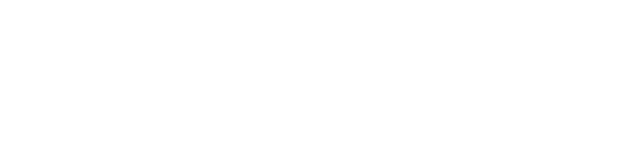
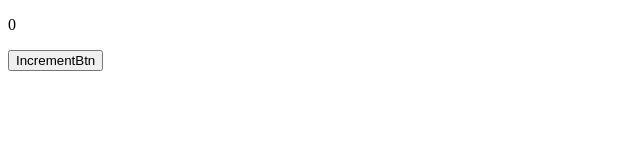
Before and after one commit to acciojob/increment-counter-KJanaki-12, a website: page main.html in a window 1280 px wide. Shown: the whole page, without its empty margins (0-640 px from the left). Drawn offline with Linux system fonts and the light colour scheme.

Commit message:
created a submission

```diff
--- a/main.html
+++ b/main.html
@@ -8,6 +8,8 @@
 
 <body>
 	<!-- the entire body must be written by student -->
+	<p id="counter">0</p>
+	<button onclick="increment()">IncrementBtn</button>
     <script type="text/javascript" src="./script.js">
 </script>
 
--- a/script.js
+++ b/script.js
@@ -1 +1,7 @@
 //your JS code here. If required.
+let count = 0;
+function  increment() {
+	count++;
+	let countVal = document.getElementById("counter");
+	countVal.textContent = count;
+}
```
